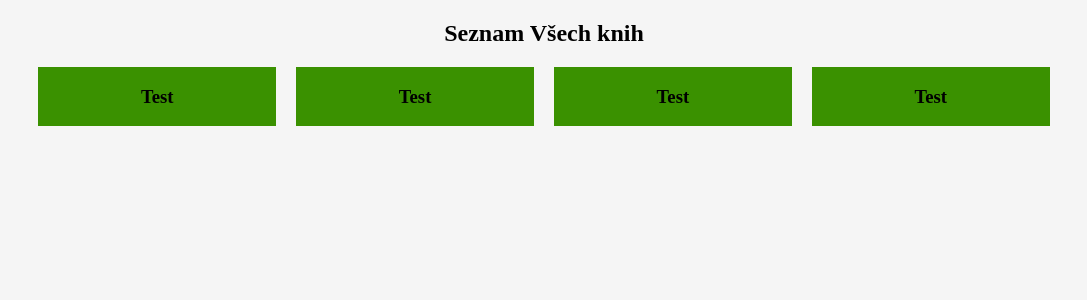
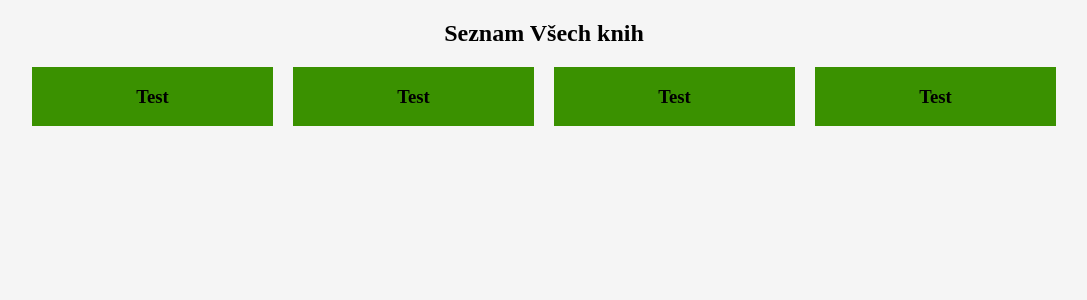
Before and after one commit to Bohemiaman/library, a PHP site: page /library/home in a window 1280 px wide. Shown: the top 300 px of the page, without its empty margins (96-1183 px from the left). Before the commit the page ends 126 px from the top, so only its background shows below. Run offline with PHP 8.4, Linux system fonts and the light colour scheme.

Commit message:
add initial body layout

```diff
--- a/style.css
+++ b/style.css
@@ -1,5 +1,9 @@
 body {
+    margin: 0px;
+    padding: 0px;
+    min-height: 100vh;
     background-color: whitesmoke;
+    box-sizing: border-box;
 }
 
 section.grid {
```
